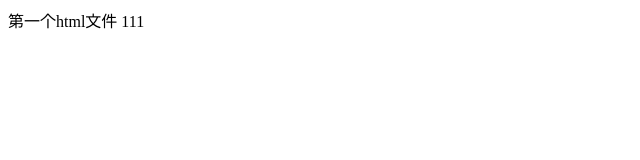
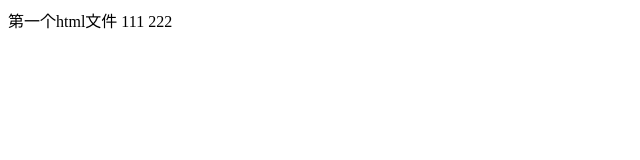
Before and after one commit to it-chenhong/git-demo, a plain HTML site: page index.html in a window 1280 px wide. Shown: the full height of the page, 0-640 px from the left. Drawn offline with Linux system fonts and the light colour scheme.

Commit message:
A程序员第3次提交

```diff
--- a/index.html
+++ b/index.html
@@ -8,7 +8,7 @@
 </head>
 
 <body>
-    第一个html文件 111
+    第一个html文件 111 222
 </body>
 
 </html>
```
